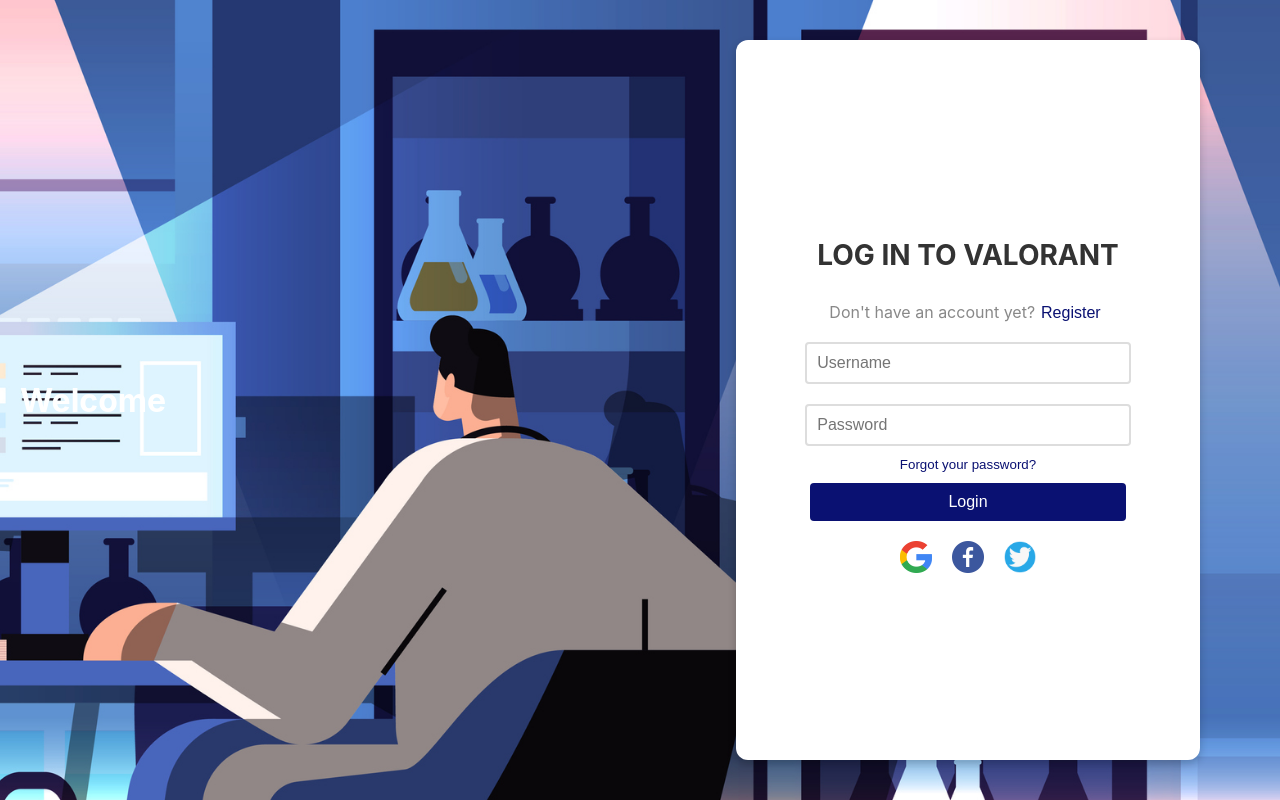
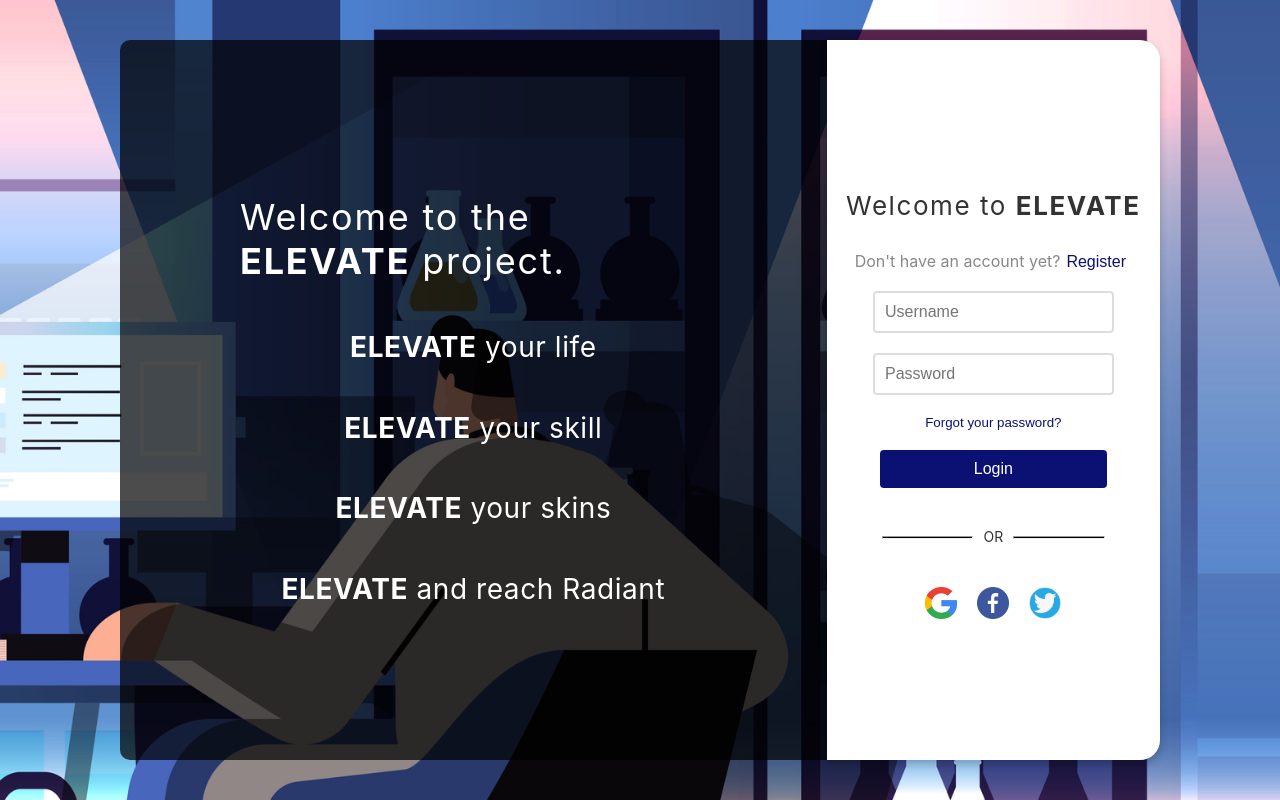
Before and after one commit to JZYNX/Elevate., a React (Create React App) app in the folder crm/: page / in a window 1280 px wide. Built offline with nearby package versions, Linux system fonts and the light colour scheme.

Commit message:
styled login page with dual sided design

```diff
--- a/crm/src/pages/Login.jsx
+++ b/crm/src/pages/Login.jsx
@@ -28,8 +28,113 @@
 `;
 
 const WelcomeMessage = styled.div`
-  flex: 1.5;
-  padding: 20px;
+  flex: 1.4;
+  height: 90vh;
+  background-color: rgba(0, 0, 0, 0.7);
+  display: flex;
+  flex-direction: column;
+  justify-content: center;
+  align-items: center;
+  margin-left: 15vh;
+  padding-left: 15vh;
+  padding-right: 15vh;
+  border-top-left-radius: 10px;
+  border-bottom-left-radius: 10px;
+
+  h1.app-title {
+    font-size: 36px;
+    font-weight: Normal;
+    letter-spacing: 0.05em;
+  }
+
+  h2.app-title {
+    font-size: 28px;
+    font-weight: Normal;
+    letter-spacing: 0.02em;
+  }
+`;
+
+const LoginForm = styled.div`
+  flex: 1;
+  height: 90vh;
+  display: flex;
+  flex-direction: column;
+  justify-content: center;
+  align-items: center;
+  background-color: rgba(255, 255, 255, 1);
+  box-shadow: 0px 4px 8px rgba(0, 0, 0, 0.2);
+  color: #333;
+  margin-right: 15vh;
+  border-top-right-radius: 20px;
+  border-bottom-right-radius: 20px;
+
+  h2.login-header {
+    font-size: 26px;
+    margin-bottom: 30px;
+    font-weight: Normal;
+    letter-spacing: 0.06em;
+  }
+
+  // INPUT BOX
+  input {
+    width: 65%;
+    padding: 10px;
+    margin: 10px 0;
+    border: 2px solid #ddd;
+    border-radius: 4px;
+    font-size: 16px;
+    outline: none;
+  }
+
+  // LOGIN AND FORGET LOGIN BUTTONS
+  button.login-button {
+    width: 68%;
+    padding: 10px;
+    margin: 10px 0;
+    background-color: #0a1172;
+    color: white;
+    border: none;
+    border-radius: 4px;
+    font-size: 16px;
+    cursor: pointer;
+    transition: background-color 0.3s;
+
+    &:hover {
+      background-color: #151e3d;
+    }
+  }
+  button.forget-button {
+    color: #0a1172;
+    background-color: white;
+    border: none;
+    cursor: pointer;
+    transition: color 0.3s;
+    padding: 10px;
+
+    &:hover {
+      color: #0056b3;
+    }
+  }
+
+  // SEPARATOR BETWEEN LOGIN AND ALT LOGINS
+  .separator-container {
+    display: flex;
+    margin: 20px 0;
+    width: 67%;
+    padding: 10px;
+    justify-content: center;
+  }
+  .separator-line {
+    flex-grow: 1;
+    height: 0.5px;
+    background-color: black;
+  }
+  .separator-text {
+    margin: 0 10px;
+    font-size: 14px;
+    white-space: nowrap;
+  }
+
 `;
 
 const RegisterContainer = styled.div`
@@ -51,76 +156,17 @@
   }
 `;
 
-const LoginForm = styled.div`
-  flex: 1;
-  height: 90vh;
-  display: flex;
-  flex-direction: column;
-  justify-content: center;
-  align-items: center;
-  border-radius: 12px;
-  background-color: #ffffff;
-  box-shadow: 0px 4px 8px rgba(0, 0, 0, 0.2);
-  color: #333;
-  margin-right: 10vh;
-
-  h2.login-header {
-    font-size: 28px;
-    margin-bottom: 30px;
-  }
-
-  input {
-    width: 65%;
-    padding: 10px;
-    margin: 10px 0;
-    border: 2px solid #ddd;
-    border-radius: 4px;
-    font-size: 16px;
-    outline: none;
-  }
-
-  button.login-button {
-    width: 68%;
-    padding: 10px;
-    margin: 10px 0;
-    background-color: #0a1172;
-    color: white;
-    border: none;
-    border-radius: 4px;
-    font-size: 16px;
-    cursor: pointer;
-    transition: background-color 0.3s;
-
-    &:hover {
-      background-color: #151e3d;
-    }
-  }
-
-  button.forget-button {
-    color: #0a1172;
-    background-color: white;
-    border: none;
-    cursor: pointer;
-    transition: color 0.3s;
-
-    &:hover {
-      color: #0056b3;
-    }
-  }
-`;
-
+// ALTERNATIVE LOGIN BUTON STYLING
 const IconOnlyButton = styled.button`
   background: none;
   border: none;
   padding: 0;
   cursor: pointer;
 `;
-
 const Icon = styled.img`
   width: 32px; /* Adjust the width and height as needed */
   height: 32px;
 `;
-
 const OtherLoginOptions = styled.div`
   display: flex;
   align-items: center;
@@ -157,10 +203,14 @@
     <LoginContainer>
       <BackgroundImage src={bgImg} alt="bgImg" />
       <WelcomeMessage>
-        <h1 className="app-title">Welcome</h1>
+        <h1 className="app-title">Welcome to the <strong>ELEVATE</strong> project.</h1>
+        <h2 className='app-title'><strong>ELEVATE</strong> your life </h2>
+        <h2 className='app-title'><strong>ELEVATE</strong> your skill </h2>
+        <h2 className='app-title'><strong>ELEVATE</strong> your skins </h2>
+        <h2 className='app-title'><strong>ELEVATE</strong> and reach Radiant </h2>
       </WelcomeMessage>
       <LoginForm>
-        <h2 className="login-header">LOG IN TO VALORANT</h2>
+        <h2 className="login-header"> Welcome to <strong>ELEVATE</strong></h2>
         <RegisterContainer>
           Don't have an account yet?
           <button className="register-button" onClick={() => handleNavigation('/register')}>
@@ -188,6 +238,11 @@
         <button className="login-button" onClick={handleLogin}>
           Login
         </button>
+        <div className="separator-container">
+          <hr className="separator-line" />
+          <div className="separator-text">OR</div>
+          <hr className="separator-line" />
+        </div>
         <OtherLoginOptions>
           <IconOnlyButton>
             <Icon src={googleIcon} alt="Google" />
```
